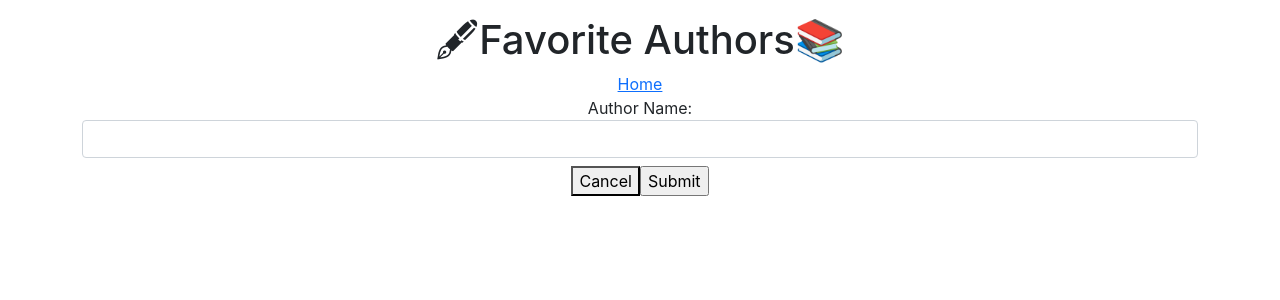
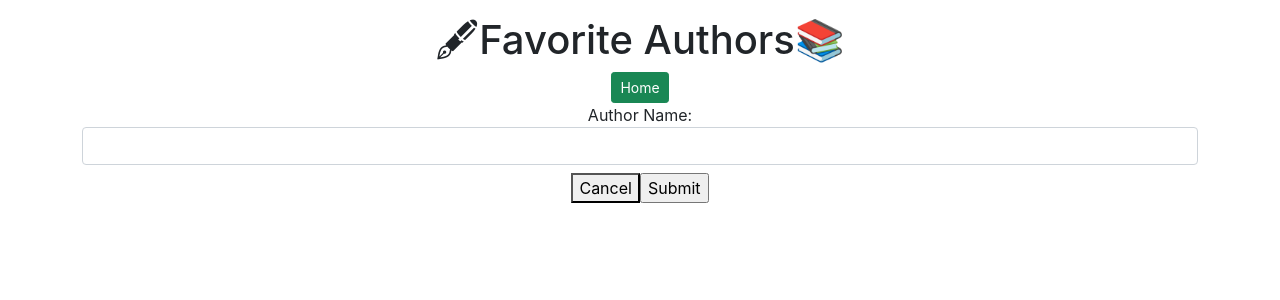
Before and after one commit to S-Hightower/MERN-Authors, a React (Create React App) app in the folder client/: page /api/new in a window 1280 px wide. Shown: the top 300 px of the page. Built offline with nearby package versions, Linux system fonts and the light colour scheme.

Commit message:
project completion

```diff
--- a/client/src/components/AuthorForm.jsx
+++ b/client/src/components/AuthorForm.jsx
@@ -12,7 +12,10 @@ const AuthorForm = (props) => {
         <div className="container-sm mt-3 mb-5">
             <h1>🖋Favorite Authors📚</h1>
             <div>
-                <Link to={'/'}>
+                <Link
+                className="btn btn btn-success btn-sm"
+                role="button"
+                to={'/'}>
                     Home
                 </Link>
             </div>
--- a/client/src/views/Create.js
+++ b/client/src/views/Create.js
@@ -29,7 +29,7 @@ const Create = (props) => {
 
     return (
         <div>
-            {errors.map((error, index) => <p key={index}>{error}</p>)}
+            {errors.map((error, index) => <p key={index} className="text-danger">🚩{error}🚩</p>)}
             <AuthorForm handleSubmit={handleSubmit} initName='' />
         </div>
     )
--- a/client/src/views/Update.js
+++ b/client/src/views/Update.js
@@ -40,7 +40,7 @@ const Update = _props => {
 
     return(
         <div>
-            {errors.map((error, index) => <p key={index}>{error}</p>)}
+            {errors.map((error, index) => <p key={index} className="text-danger">🚩{error}🚩</p>)}
             {loaded &&
             <AuthorForm handleSubmit={handleSubmit} initName={author.name} />
             }
```
Also changed, not shown: 1 other file (tests, documents, lock files or other folders).
